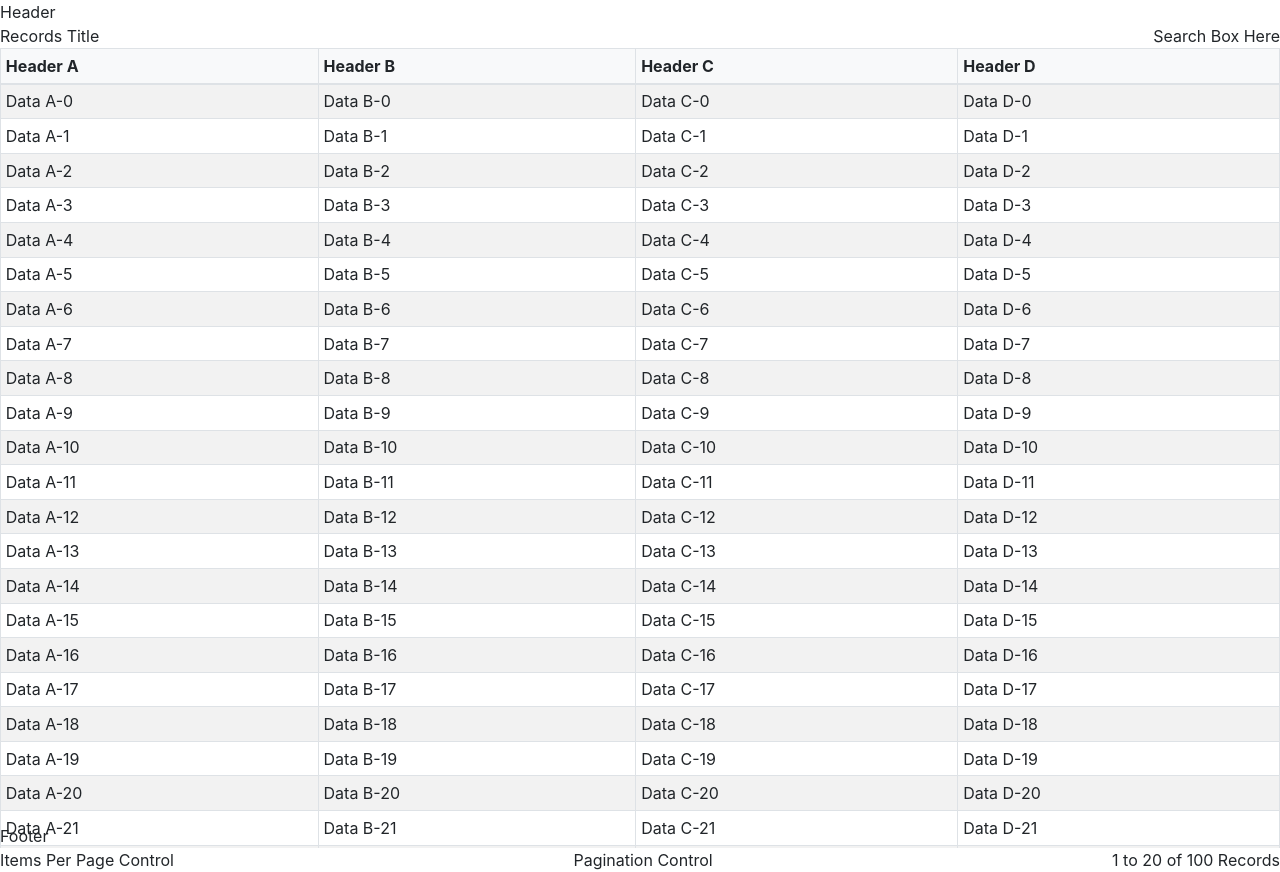
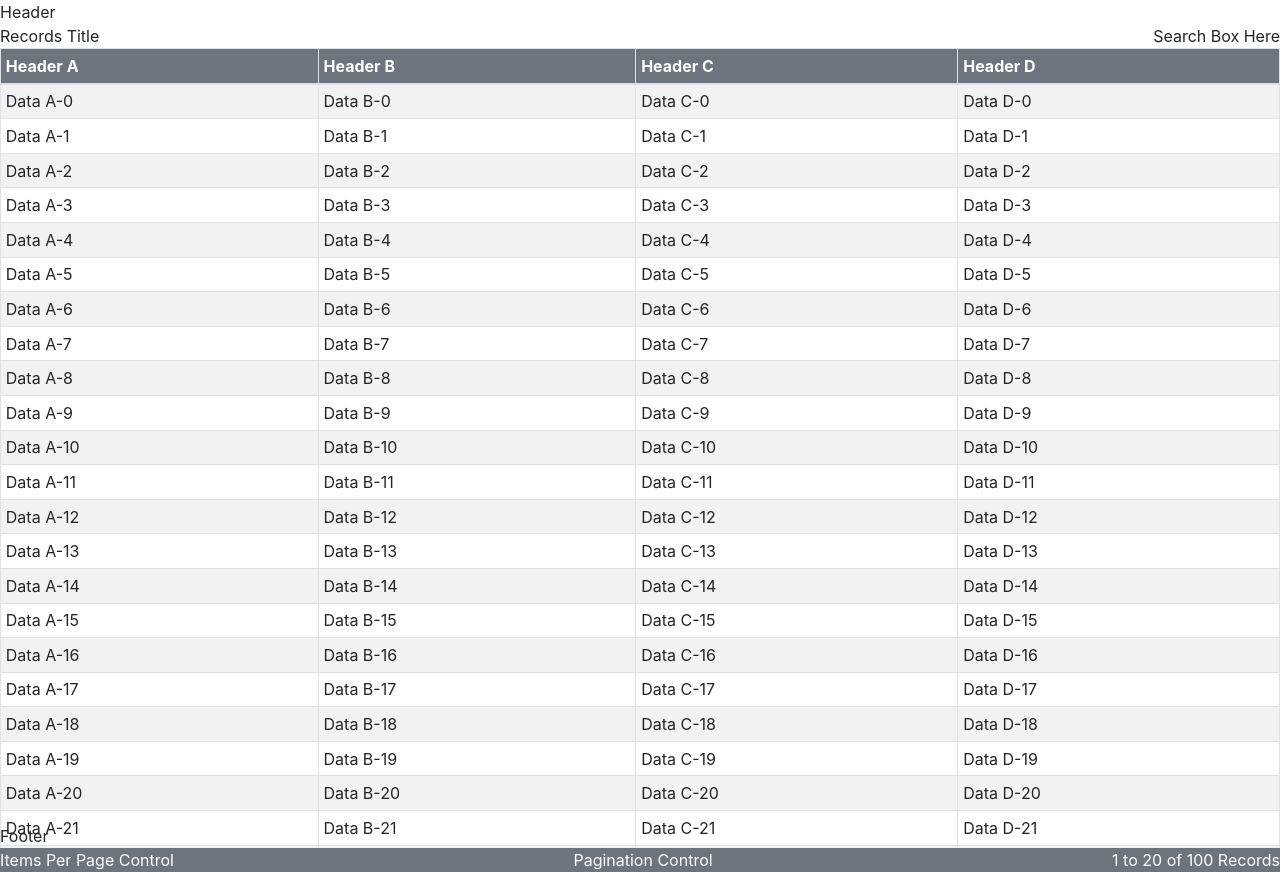
Before and after one commit to stevenriggs/react-flexbox-layout, a React (Create React App) app: page / in a window 1280 px wide. Built offline with nearby package versions, Linux system fonts and the light colour scheme.

Commit message:
some coloring

```diff
--- a/src/components/records/RecordsFooter.js
+++ b/src/components/records/RecordsFooter.js
@@ -2,7 +2,7 @@ import React from 'react';
 
 function RecordsFooter() {
   return (
-    <div className='d-flex flex-row flex-grow-1 justify-content-between'>
+    <div className='d-flex flex-row flex-grow-1 justify-content-between bg-secondary text-white'>
         <div>
             Items Per Page Control
         </div>
--- a/src/components/records/RecordsTable.js
+++ b/src/components/records/RecordsTable.js
@@ -20,10 +20,10 @@ function RecordsTable() {
             <Table striped bordered hover repsonsive size="sm">
                 <thead>
                     <tr>
-                        <th className='sticky-top bg-light'>Header A</th>
-                        <th className='sticky-top bg-light'>Header B</th>
-                        <th className='sticky-top bg-light'>Header C</th>
-                        <th className='sticky-top bg-light'>Header D</th>
+                        <th className='sticky-top bg-secondary text-white'>Header A</th>
+                        <th className='sticky-top bg-secondary text-white'>Header B</th>
+                        <th className='sticky-top bg-secondary text-white'>Header C</th>
+                        <th className='sticky-top bg-secondary text-white'>Header D</th>
                     </tr>
                 </thead>
                 <tbody>
```
